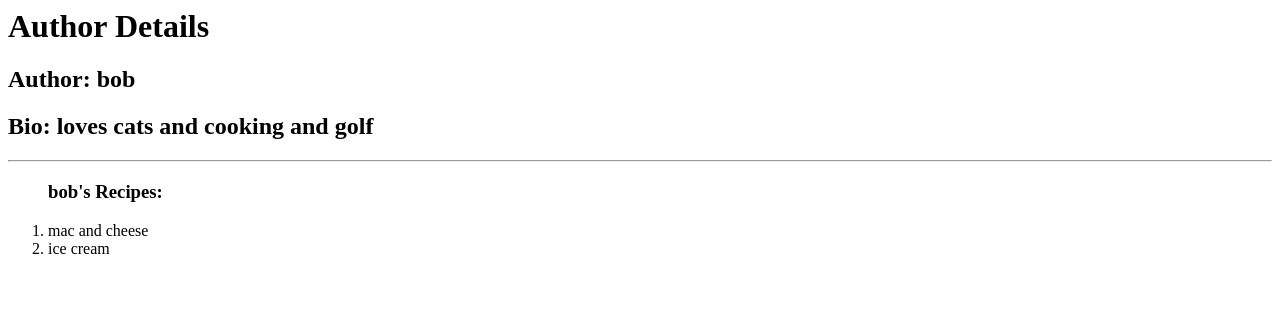
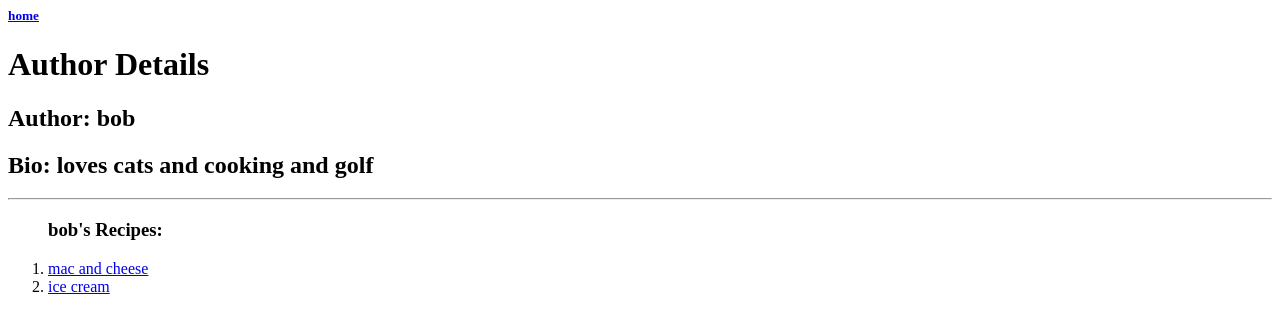
Before and after one commit to knegley/recipebox, a Django app: page /author/1/ in a window 1280 px wide. Shown: the top 333 px of the page. Run offline with Django 3.2, Linux system fonts and the light colour scheme; data comes from the database, SQL or seed files in the repository.

Commit message:
added home link for auth,recipe details pages and links to recipes on auth detail page

```diff
--- a/templates/author_details.html
+++ b/templates/author_details.html
@@ -1,3 +1,4 @@
+<h5><a href="{% url 'recipe_home' %}">home</a></h5>
 <h1>Author Details</h1>
 <h2>Author: {{author.name}}</h2>
 <h2>Bio: {{author.bio}}</h2>
@@ -6,7 +7,7 @@
 <ol>
   <h3>{{author.name}}'s Recipes:</h3>
   {% for recipe in author_recipes %}
-  <li>{{recipe.title}}</li>
+  <li><a href="/recipe/{{recipe.id}}">{{recipe.title}}</a></li>
 
   {% endfor %}
 </ol>
--- a/templates/recipe_details.html
+++ b/templates/recipe_details.html
@@ -1,3 +1,4 @@
+<h5><a href="{% url 'recipe_home' %}">home</a></h5>
 <h1>Recipe Details</h1>
 <h3>Title: {{recipe.title}}</h3>
 <h3>Description: {{recipe.description}}</h3>
```
